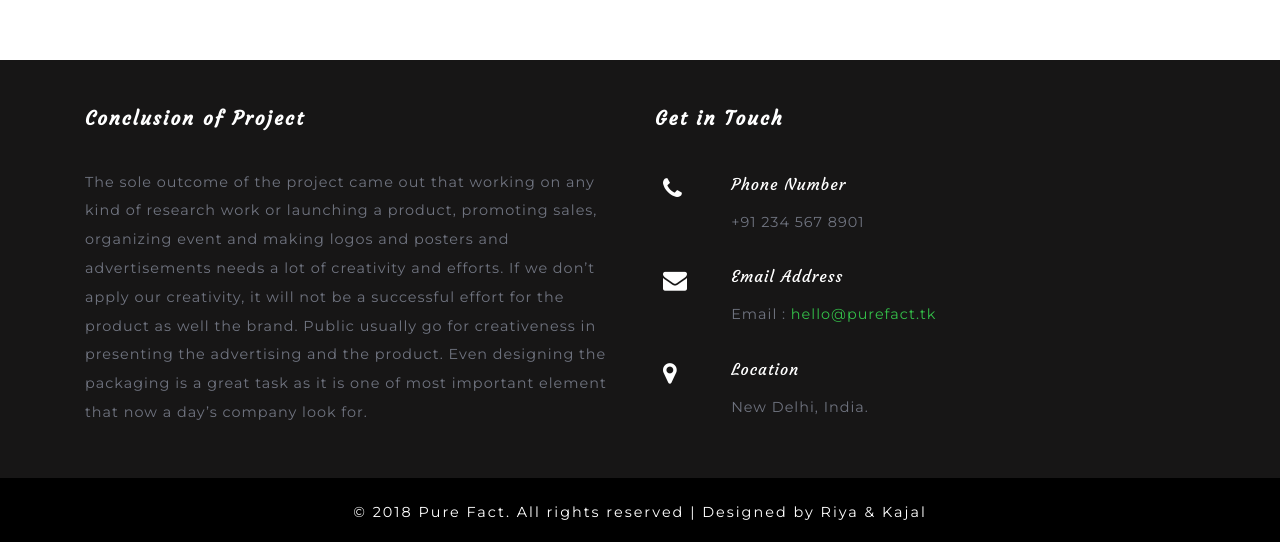
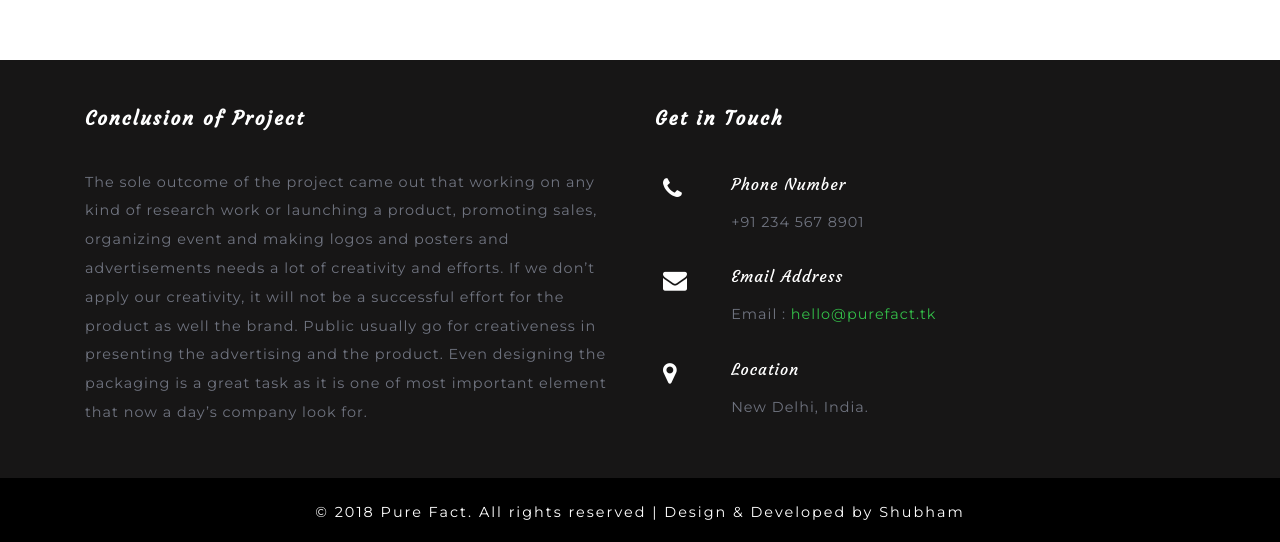
Before and after one commit to shubham3597/dairy.github.io, a plain HTML site: page index.html in a window 1280 px wide. Shown: the part 3596-4138 px from the top of the page. Drawn offline with Linux system fonts and the light colour scheme.

Commit message:
Update index.html

```diff
--- a/index.html
+++ b/index.html
@@ -251,7 +251,7 @@ element that now a day’s company look for.</p>
 		</div>
 	</div>
 	<div class="copyright">
-		   <p>© 2018 Pure Fact. All rights reserved | Designed by Riya &amp; Kajal</a></p>
+		   <p>© 2018 Pure Fact. All rights reserved | Design &amp; Developed by Shubham</a></p>
 	</div>
 </div>
 <!--//footer-->
```
